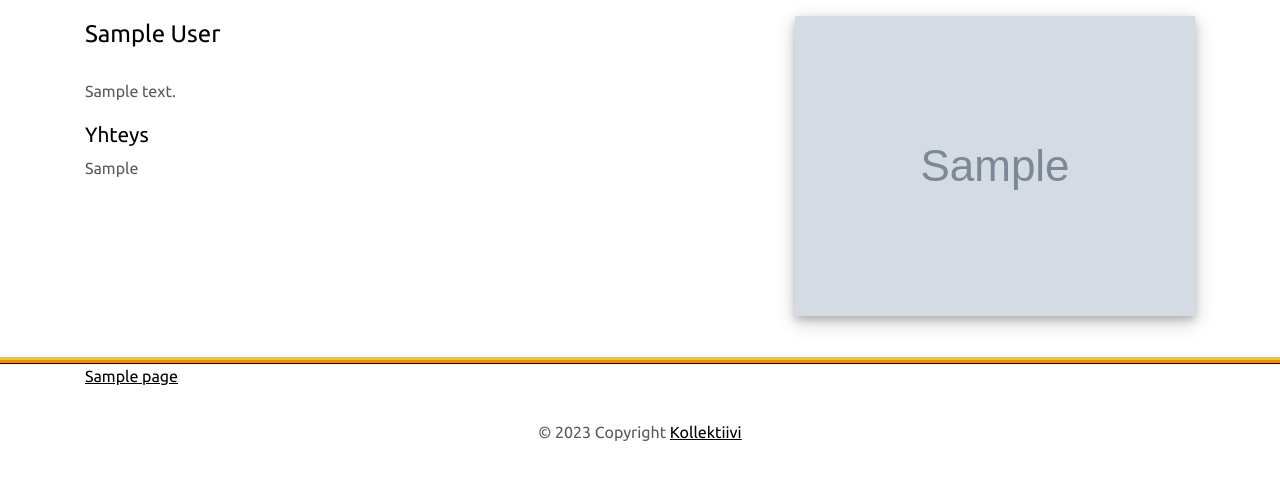
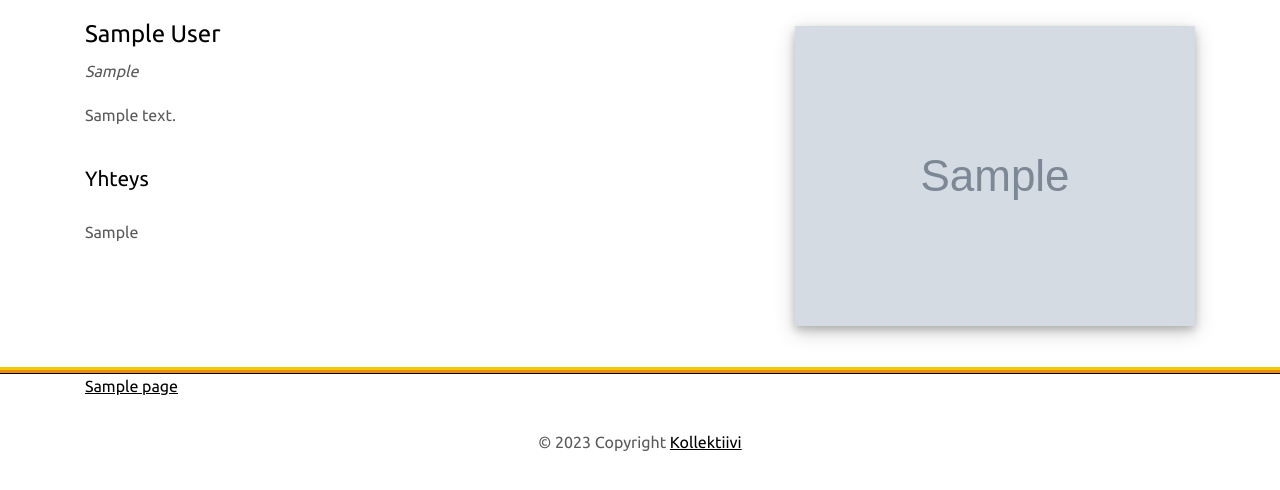
Before and after one commit to alexlittle/kollektiivi, a Django app: a page that uses kollektiivi/templates/base.html in a window 1280 px wide. Shown: the part 175-665 px from the top of the page. Run offline with Django 4.2, Linux system fonts and the light colour scheme; tables that the repository leaves empty hold one stand-in row (values such as "Sample post"); grey boxes marked "Sample" are stand-in pictures; some libraries are stand-ins or nearby versions.

Commit message:
add favicon

```diff
--- a/kollektiivi/models.py
+++ b/kollektiivi/models.py
@@ -54,6 +54,7 @@ class Tag(models.Model):
 
 class Member(models.Model):
     name = models.CharField(blank=False, max_length=200)
+    strapline = models.CharField(blank=True, null=True, default=None, max_length=200)
     body = RichTextField(blank=True, null=True, default=None)
     slug = models.SlugField()
     order_by = models.IntegerField(default=0)
--- a/kollektiivi/static/kollektiivi/style.css
+++ b/kollektiivi/static/kollektiivi/style.css
@@ -82,6 +82,9 @@ h1 {
 h2 {
 	color: #000000;
 	font-size: 130%;
+	border-top: 1px solid #efca05;
+	padding-top: 20px;
+	padding-bottom: 20px;
 }
 
 h3 {
@@ -248,17 +251,19 @@ img.blog-image, img.member-image {
 	margin-bottom: 20px;
 	margin-left: 20px;
 	float: right;
-
+	margin-top: 10px;
 }
 
 h2.blog {
 	margin-top:0;
 }
 
+h2.member-contact {
+	border: 0;
+}
+
 div.post-row {
-	padding-bottom: 20px;
-	margin-bottom: 30px;
-	border-bottom: 1px solid #efca05;
+	margin-bottom: 20px;
 }
 
 div.post-date {
@@ -283,3 +288,12 @@ div.post-container, div.member-container {
 div.post-card-body {
 	text-align: left;
 }
+
+h1.member-name {
+	margin-bottom: 10px;
+}
+
+div.member-strapline {
+	margin-bottom: 20px;
+	font-style: italic;
+}
--- a/kollektiivi/templates/base.html
+++ b/kollektiivi/templates/base.html
@@ -40,9 +40,16 @@
 		{% block extra_css %}{% endblock extra_css %}
 		{% block extra_js %}{% endblock extra_js %}
 
+		<link rel="apple-touch-icon" sizes="180x180" href="{% static 'kollektiivi/favicons/apple-touch-icon.png' %}">
+		<link rel="icon" type="image/png" sizes="32x32" href="{% static 'kollektiivi/favicons/favicon-32x32.png' %}">
+		<link rel="icon" type="image/png" sizes="16x16" href="{% static 'kollektiivi/favicons/favicon-16x16.png' %}">
+		<link rel="manifest" href="{% static 'kollektiivi/favicons/site.webmanifest' %}">
+		<link rel="mask-icon" href="{% static 'kollektiivi/favicons/safari-pinned-tab.svg' %}" color="#5bbad5">
+		<meta name="msapplication-TileColor" content="#da532c">
+		<meta name="theme-color" content="#ffffff">
+
 		<link rel="icon" type="image/svg+xml" href="{% static 'kollektiivi/favicons/favicon.svg' %}">
 		<link rel="icon" type="image/png" href="{% static 'kollektiivi/favicons/favicon.png' %}">
-		<meta name="theme-color" content="#ffffff">
 		<link rel="alternate" type="application/rss+xml" title="RSS" href="{% url 'blog:feed' %}">
 
 	</head>
--- a/kollektiivi/templates/kollektiivi/member-profile.html
+++ b/kollektiivi/templates/kollektiivi/member-profile.html
@@ -26,14 +26,20 @@
 </div>
 {% endif %}
 
-<h1>{{ member.name }}</h1>
+<h1 class="member-name">{{ member.name }}</h1>
 
+{% if member.strapline %}
+	<div class="member-strapline">{{ member.strapline }}</div>
+{% endif %}
+
+{% if member.body %}
 <div class="content-page">
 	{{ member.body|safe }}
 </div>
+{% endif %}
 
 {% if member.contact %}
-<h2>{% trans 'Yhteys' %}</h2>
+<h2 class="member-contact">{% trans 'Yhteys' %}</h2>
 <div class="content-page">
 	{{ member.contact|safe }}
 </div>
--- a/kollektiivi/translation.py
+++ b/kollektiivi/translation.py
@@ -15,4 +15,4 @@ class TagTranslationOptions(TranslationOptions):
 
 @register(Member)
 class MemberTranslationOptions(TranslationOptions):
-    fields = ('name', 'body', 'contact')
+    fields = ('name', 'strapline', 'body', 'contact')
```
Also changed, not shown: kollektiivi/static/kollektiivi/favicons/browserconfig.xml (added, +9 -0 lines), kollektiivi/templates/kollektiivi/member-profile-card.html (+6 -3 lines), blog/migrations/0004_alter_blog_options.py (added), kollektiivi/migrations/0005_member_strapline_member_strapline_en_and_more.py (added), kollektiivi/static/kollektiivi/favicons/android-chrome-192x192.png (added), kollektiivi/static/kollektiivi/favicons/android-chrome-512x512.png (added), kollektiivi/static/kollektiivi/favicons/apple-touch-icon.png (added), kollektiivi/static/kollektiivi/favicons/favicon-16x16.png (added), kollektiivi/static/kollektiivi/favicons/favicon-32x32.png (added), kollektiivi/static/kollektiivi/favicons/favicon.ico (added), kollektiivi/static/kollektiivi/favicons/mstile-150x150.png (added), kollektiivi/static/kollektiivi/favicons/safari-pinned-tab.svg (added), kollektiivi/static/kollektiivi/favicons/site.webmanifest (added).
